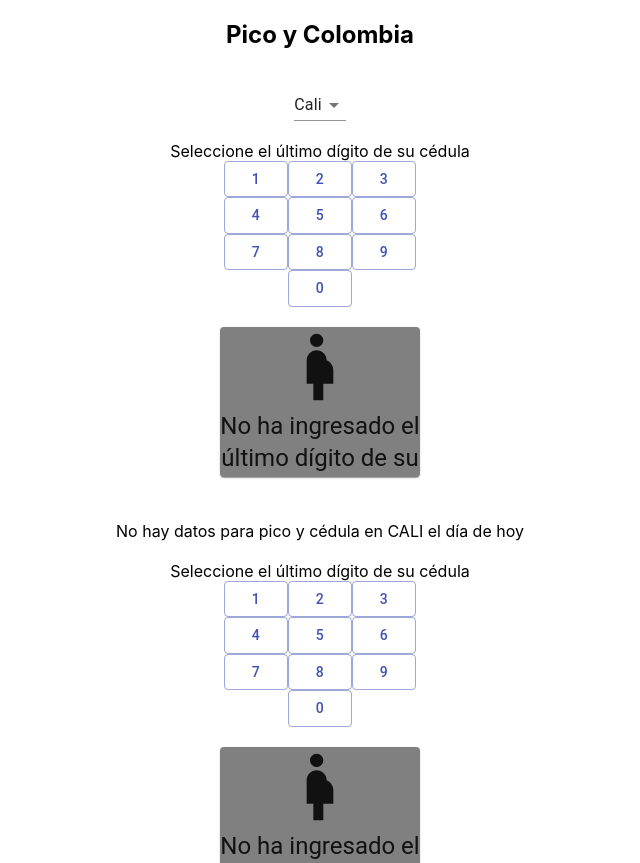
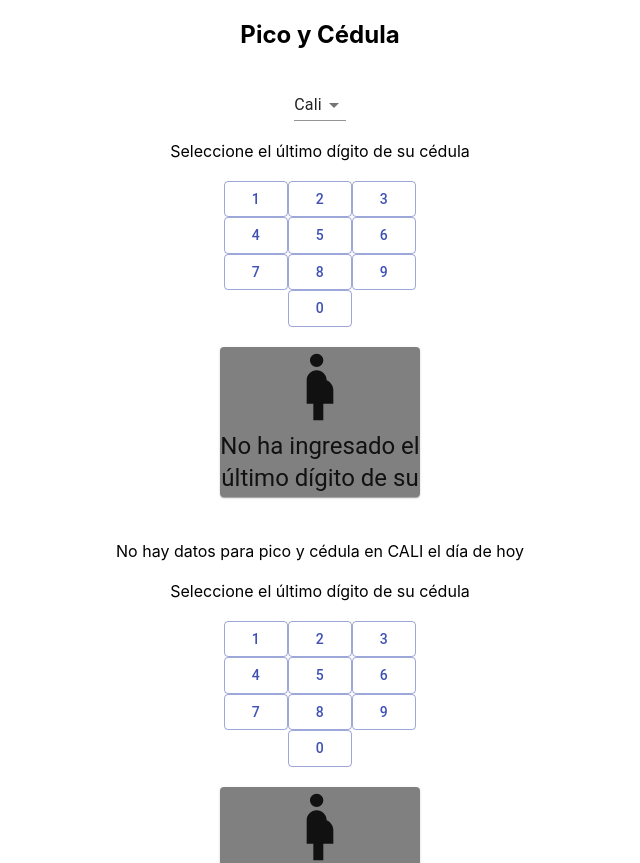
Before and after one commit to d3v0l0p3rs/picoycedula, a React (Create React App) app: page / in a window 1280 px wide. Shown: the top 863 px of the page, without its empty margins (320-960 px from the left). Built offline with nearby package versions, Linux system fonts and the light colour scheme.

Commit message:
Organizando y chimbeando

```diff
--- a/src/components/home/helpers.tsx
+++ b/src/components/home/helpers.tsx
@@ -1,4 +1,4 @@
-import { Day } from './home.types'
+import { Day } from '../index.types'
 
 export const getCurrentDate = (date: Date = new Date()): string => {
   const d = date || new Date()
--- a/src/components/home/home.tsx
+++ b/src/components/home/home.tsx
@@ -1,16 +1,23 @@
 import React, { useState } from 'react'
-import { pico_y_cedula, pico_y_placa, source } from '../../data'
+import { pico_y_cedula, pico_y_placa, source, cities } from '../../data'
 import { Entity, GoOutState, GoOutWeekState, City } from '../index.types'
 import { getCurrentDate, getCurrentWeek, dayOfWeekString, DIGITS } from './helpers'
 import Button from '@material-ui/core/Button'
 import FormControl from '@material-ui/core/FormControl'
 import Select from '@material-ui/core/Select'
 import MenuItem from '@material-ui/core/MenuItem'
+import { Collapse } from '@material-ui/core'
 import { CardComponent } from '../index'
-import { getLabel, todayCanGoOutside, noDataToday, currentLastIDNumber } from '../../texts'
+import {
+  getLabel,
+  todayCanGoOutside,
+  noDataToday,
+  currentLastIDNumber,
+  messageForToday,
+} from '../../texts'
 import styles from './css.module.css'
 
-const data = { person: pico_y_cedula, vehicle: pico_y_placa, source: source }
+const data = { person: pico_y_cedula, vehicle: pico_y_placa }
 
 const setLastIDNumber = (
   lastIDNumber: number,
@@ -50,22 +57,6 @@
   return result
 }
 
-const messageForToday = (state: GoOutState, entity: Entity): string => {
-  // Esto es solo para mostrar los datos y ya, se puede borrar eventualmente
-  return {
-    YES: { person: 'Puedes salir', vehicle: 'Puedes conducir' },
-    NO: { person: 'NO puedes salir', vehicle: 'NO puedes conducir' },
-    ERROR: {
-      person: 'No hay información del pico y cédula de hoy',
-      vehicle: 'No hay información del pico y placa de hoy',
-    },
-    UNDEFINED: {
-      person: 'No ha ingresado el último dígito de su cédula',
-      vehicle: 'No ha ingresado el último dígito de su placa',
-    },
-  }[state][entity]
-}
-
 const HomeComponent: React.FC = (): JSX.Element => {
   const [currentCity, setCurrentCity] = useState<City>('CALI')
   const [personIDNumber, setPersonIDNumber] = useState<number | null>(null)
@@ -74,9 +65,10 @@
   const [canPersonGoOutWeek, setCanPersonGoOutWeek] = useState<GoOutWeekState>([])
   const [canVehicleGoOutToday, setCanVehicleGoOutToday] = useState<GoOutState>('UNDEFINED')
   const [canVehicleGoOutWeek, setCanVehicleGoOutWeek] = useState<GoOutWeekState>([])
+
   return (
     <div className="App">
-      <h2>Pico y Colombia</h2>
+      <h2>{getLabel('title')}</h2>
 
       <div className={styles.citySelector}>
         <FormControl>
@@ -85,18 +77,23 @@
             onChange={e => {
               setCurrentCity(e.target.value as City)
             }}>
-            <MenuItem value={'CALI'}>Cali</MenuItem>
+            {Object.entries(cities).map(([key, value]) => (
+              <MenuItem key={key} value={key}>
+                {value}
+              </MenuItem>
+            ))}
           </Select>
         </FormControl>
       </div>
 
       <div className="person">
-        {personIDNumber !== null ? (
-          <div>{currentLastIDNumber('person', personIDNumber)}</div>
-        ) : (
+        <Collapse in={personIDNumber !== null}>
+          <div>{currentLastIDNumber('person', personIDNumber as number)}</div>
+        </Collapse>
+        <Collapse in={personIDNumber === null}>
           <label>{getLabel('pickLastCCNumber')}</label>
-        )}
-        {personIDNumber !== null ? (
+        </Collapse>
+        <Collapse in={personIDNumber !== null}>
           <Button
             onClick={() => {
               setPersonIDNumber(null)
@@ -108,9 +105,11 @@
             component="span">
             {getLabel('pickAnotherLastNumber')}
           </Button>
-        ) : (
-          DIGITS.map((value, index) => renderPersonDigits(value, index))
-        )}
+        </Collapse>
+        <Collapse in={personIDNumber === null}>
+          <>{DIGITS.map((value, index) => renderPersonDigits(value, index))}</>
+        </Collapse>
+
         <div>
           <CardComponent
             canGoOut={canPersonGoOutToday}
@@ -130,12 +129,13 @@
       </div>
 
       <div className="vehicle">
-        {vehicleIDNumber !== null ? (
-          <div>{currentLastIDNumber('vehicle', vehicleIDNumber)}</div>
-        ) : (
+        <Collapse in={vehicleIDNumber !== null}>
+          <div>{currentLastIDNumber('vehicle', vehicleIDNumber as number)}</div>
+        </Collapse>
+        <Collapse in={vehicleIDNumber === null}>
           <label>{getLabel('pickLastCCNumber')}</label>
-        )}
-        {vehicleIDNumber !== null ? (
+        </Collapse>
+        <Collapse in={vehicleIDNumber !== null}>
           <Button
             onClick={() => {
               setVehicleIDNumber(null)
@@ -147,9 +147,11 @@
             component="span">
             {getLabel('pickAnotherLastNumber')}
           </Button>
-        ) : (
-          DIGITS.map((value, index) => renderVehicleDigits(value, index))
-        )}
+        </Collapse>
+        <Collapse in={vehicleIDNumber === null}>
+          <>{DIGITS.map((value, index) => renderVehicleDigits(value, index))}</>
+        </Collapse>
+
         <div>
           <CardComponent
             canGoOut={canVehicleGoOutToday}
@@ -168,25 +170,29 @@
         </div>
       </div>
 
+      <Collapse in={canPersonGoOutWeek.length > 0}>
         <div className={styles.personWeekMsgsContainer}>
           <ul>
             {canPersonGoOutWeek.map((day, key) => (
               <li key={key}>
-              {day.day}: {day.canGoOut === 'YES' ? '' : 'NO'} puedes salir
+                {day.day}: {day.canGoOut === 'YES' ? getLabel('canGoOut') : getLabel('canNotGoOut')}
               </li>
             ))}
           </ul>
         </div>
+      </Collapse>
 
+      <Collapse in={canPersonGoOutWeek.length > 0}>
         <div className={styles.vehicleWeekMsgsContainer}>
           <ul>
             {canVehicleGoOutWeek.map((day, key) => (
               <li key={key}>
-              {day.day}: {day.canGoOut === 'YES' ? '' : 'NO'} puedes salir
+                {day.day}: {day.canGoOut === 'YES' ? getLabel('canDrive') : getLabel('canNotDrive')}
               </li>
             ))}
           </ul>
         </div>
+      </Collapse>
 
       <div className={styles.issuesSection}>
         <Button
@@ -196,13 +202,13 @@
           onClick={() => {
             alert('Tú no quieres reportar un problema :3')
           }}>
-          Reportar un problema
+          {getLabel('reportIssue')}
         </Button>
       </div>
 
       <div className={styles.sourceSection}>
-        <a target="_blank" rel="noopener noreferrer" href={data.source[currentCity]}>
-          Fuente
+        <a target="_blank" rel="noopener noreferrer" href={source[currentCity]}>
+          {getLabel('infoSource')}
         </a>
       </div>
     </div>
--- a/src/data.tsx
+++ b/src/data.tsx
@@ -1,4 +1,8 @@
 export type City = 'CALI'
+
+export const cities: { [city in City]: string } = {
+  CALI: 'Cali',
+}
 
 export const pico_y_cedula: { [city in City]: { [date: string]: number[] } } = {
   CALI: {
--- a/src/texts.tsx
+++ b/src/texts.tsx
@@ -1,10 +1,16 @@
-import { Entity, City } from 'components/index.types'
+import { Entity, City, GoOutState } from 'components/index.types'
 
 const labels: { [name: string]: string } = {
   title: 'Pico y Cédula',
   pickLastCCNumber: 'Seleccione el último dígito de su cédula',
   pickLastPlateNumber: 'Seleccione el último dígito de su placa',
   pickAnotherLastNumber: 'Escoger otro número',
+  canGoOut: 'Puedes salir',
+  canNotGoOut: 'NO puedes salir',
+  canDrive: 'Puedes manejar',
+  canNotDrive: 'NO puedes manejar',
+  reportIssue: 'Reportar un problema',
+  infoSource: 'Fuente',
   default: '¯\\_(ツ)_/¯',
 }
 
@@ -36,4 +42,20 @@
   }[entity]
 }
 
-export { getLabel, todayCanGoOutside, noDataToday, currentLastIDNumber }
+const messageForToday = (state: GoOutState, entity: Entity): string => {
+  // Esto es solo para mostrar los datos y ya, se puede borrar eventualmente
+  return {
+    YES: { person: 'Puedes salir', vehicle: 'Puedes conducir' },
+    NO: { person: 'NO puedes salir', vehicle: 'NO puedes conducir' },
+    ERROR: {
+      person: 'No hay información del pico y cédula de hoy',
+      vehicle: 'No hay información del pico y placa de hoy',
+    },
+    UNDEFINED: {
+      person: 'No ha ingresado el último dígito de su cédula',
+      vehicle: 'No ha ingresado el último dígito de su placa',
+    },
+  }[state][entity]
+}
+
+export { getLabel, todayCanGoOutside, noDataToday, currentLastIDNumber, messageForToday }
```
Lines whose indentation alone changed are shown as unchanged.
